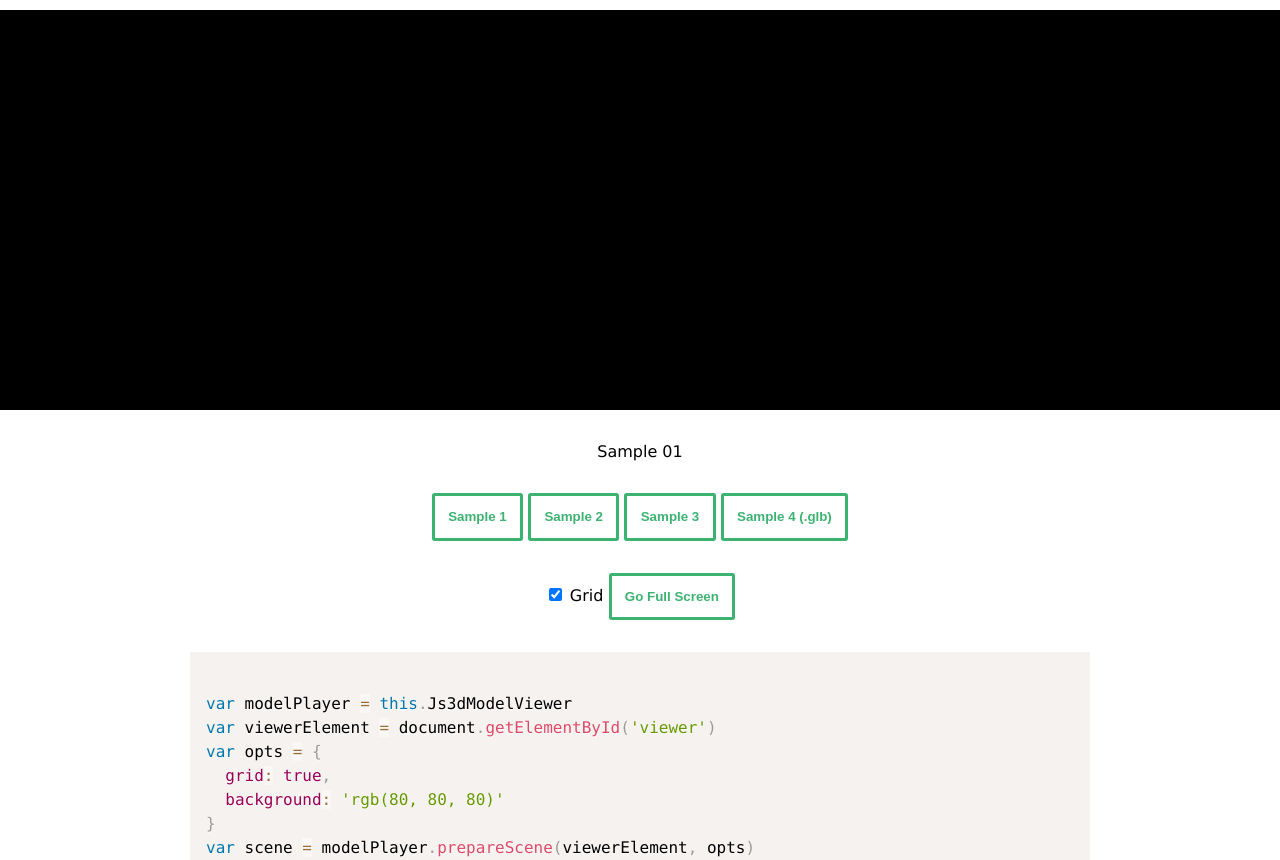
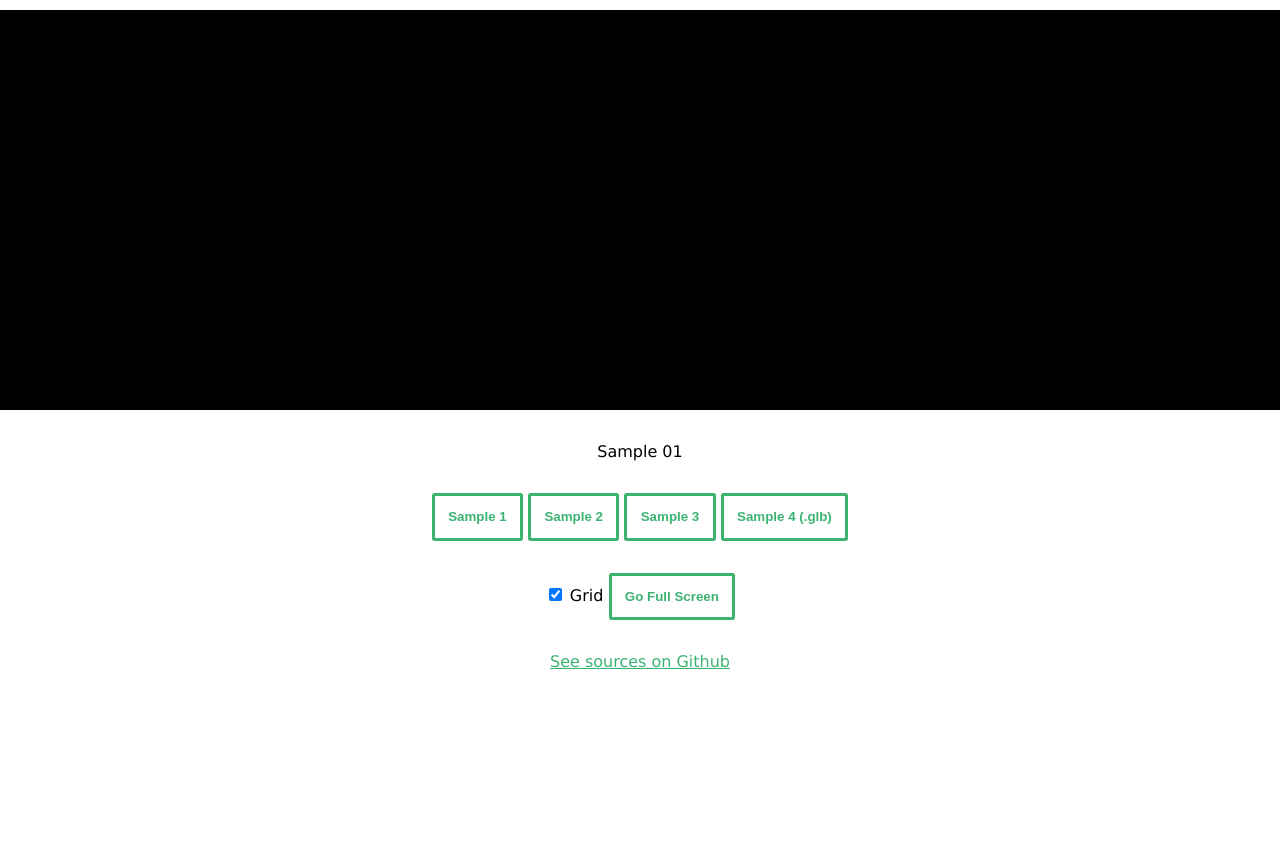
Before and after one commit to hiibrarahmad/3dmodel.github.io, a website: page index.html in a window 1280 px wide. Shown: the part 92-952 px from the top of the page. After the commit the page ends 800 px from the top, so only its background shows below. Drawn offline with nearby package versions, Linux system fonts and the light colour scheme; some packages are replaced by stand-ins of ours; a script that the page names is missing.

Commit message:
clear up screen

```diff
--- a/index.html
+++ b/index.html
@@ -100,23 +100,7 @@
       </button>
     </div>
 
-    <div style="margin: 2em auto; max-width: 900px">
-      <pre><code class="language-javascript">
-var modelPlayer = this.Js3dModelViewer
-var viewerElement = document.getElementById('viewer')
-var opts = {
-  grid: true,
-  background: 'rgb(80, 80, 80)'
-}
-var scene = modelPlayer.prepareScene(viewerElement, opts)
-modelPlayer.loadObject(scene, './assets/sample.obj')
-// or modelPlayer.loadGlb(scene, './assets/avocado.glb')
 
-var fullScreenButton = document.getElementById('fullscreen-button')
-fullScreenButton.addEventListener('click', function () {
-  modelPlayer.goFullScreen(viewerElement)
-})</code></pre>
-    </div>
 
     <footer class="center footer">
       <a href="https://github.com/cgwire/js-3d-model-viewer">
```
